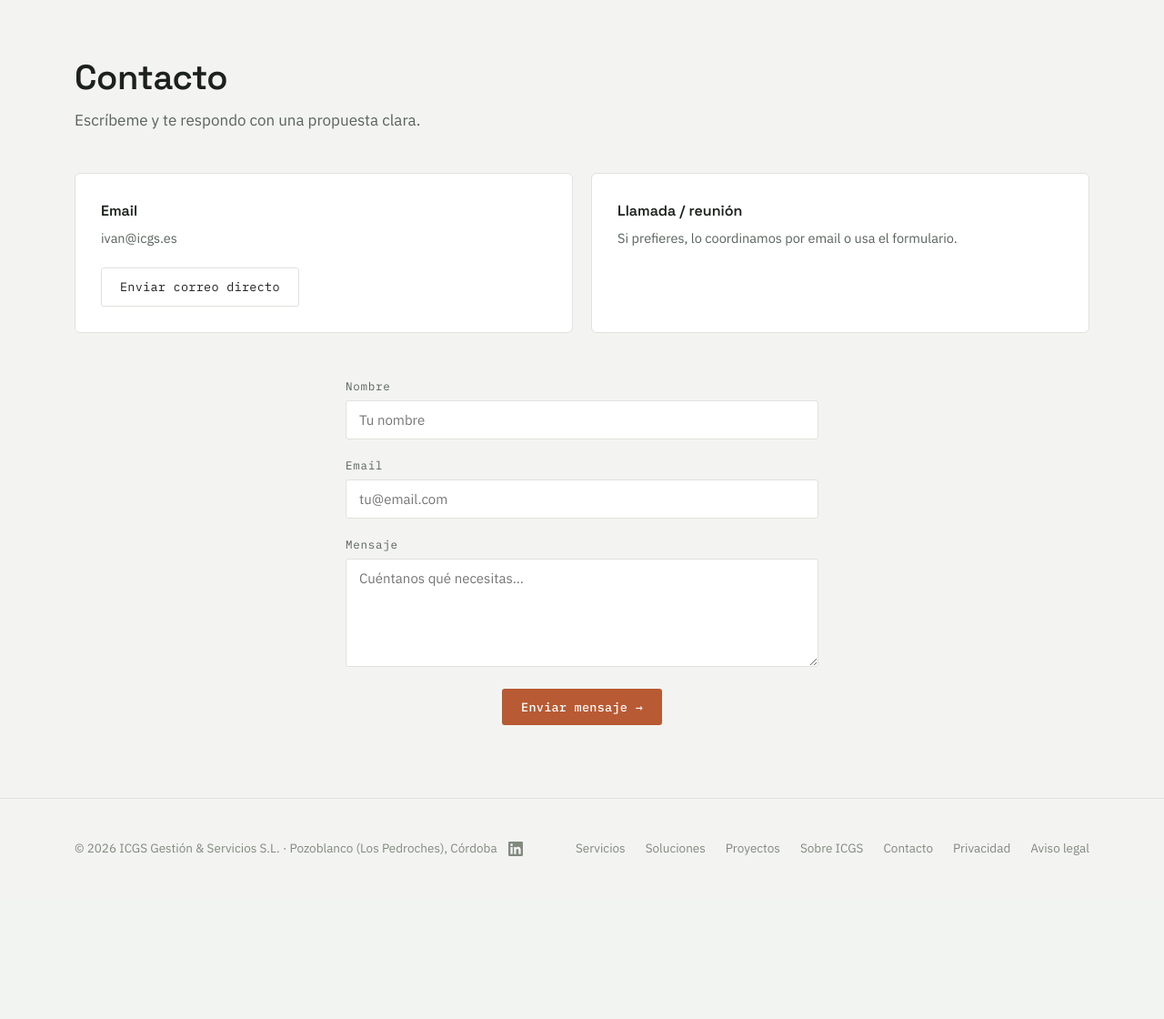
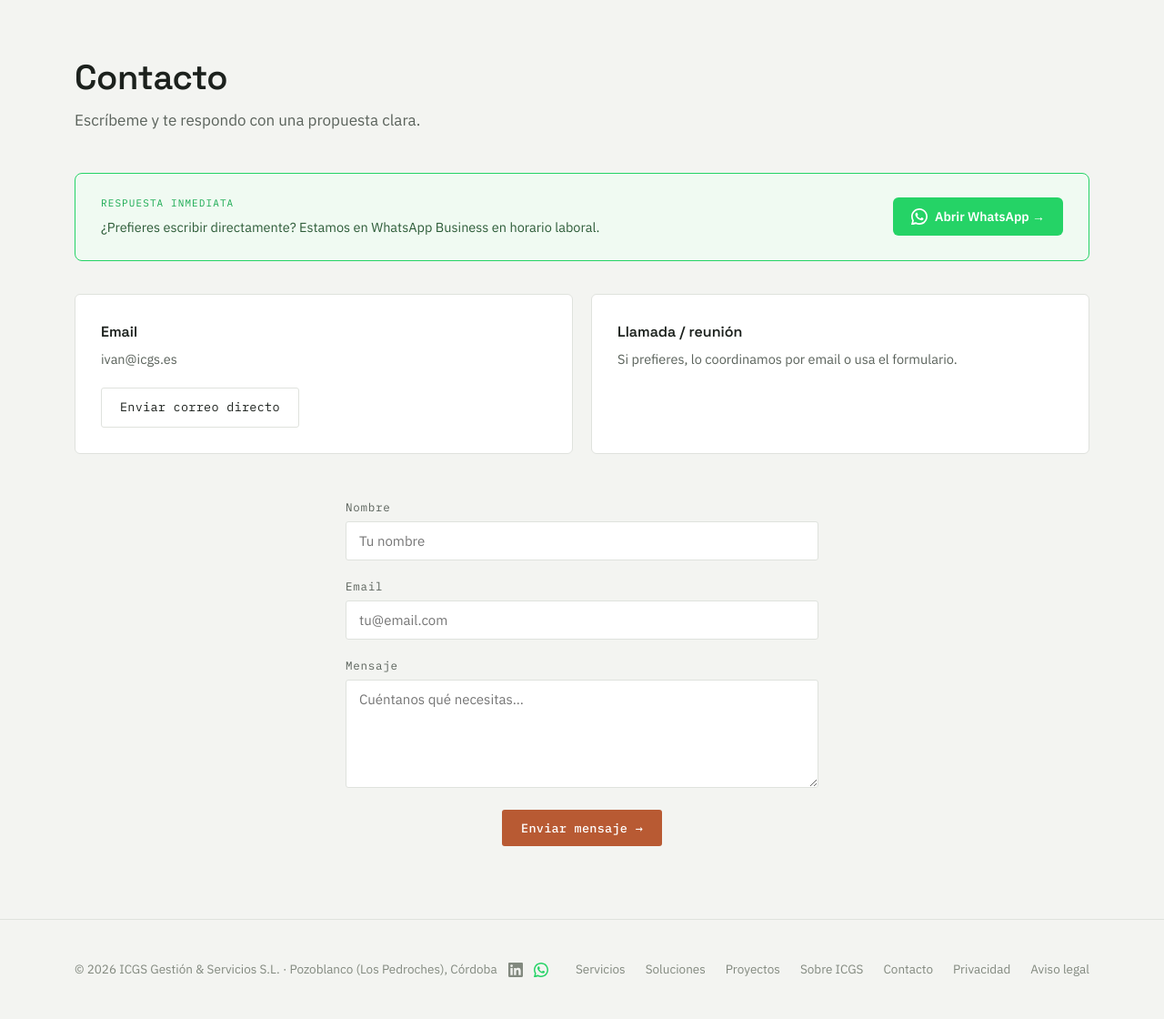
Before and after one commit to icgs-es/web, a Django app: page /contacto/ in a window 1280 px wide. Shown: the part 69-1189 px from the top of the page at 91% size. Before the commit the page ends 1010 px from the top, so only its background shows below. Run offline with Django 5.2, Linux system fonts and the light colour scheme; data that the repository does not hold is empty.

Commit message:
feat: añadir botón WhatsApp Business en pie de página, contacto y sobre-icgs
- Pie de página: icono WhatsApp (verde #25D366) junto a LinkedIn, con tooltip
- /contacto/: bloque destacado RESPUESTA INMEDIATA antes del formulario,
  con fondo verde suave, borde y botón verde, mensaje precargado en enlace
- /sobre-icgs/: icono WhatsApp con número +34 610 934 471 junto al LinkedIn
  en la tarjeta de persona de Iván
- CSS: clase .wa-icon y .btn-wa en sistema de diseño existente

Co-Authored-By: Claude Sonnet 4.6 <noreply@anthropic.com>

```diff
--- a/app/core/templates/base.html
+++ b/app/core/templates/base.html
@@ -232,6 +232,8 @@
   .li-link:hover{color:var(--clay);}
   .li-icon{display:inline-flex;align-items:center;color:var(--text-dim);transition:color .15s;}
   .li-icon:hover{color:var(--clay);}
+  .wa-icon{display:inline-flex;align-items:center;color:#25D366;transition:color .15s;}
+  .wa-icon:hover{color:#1aab52;}
 
   .feature-list{margin-top:22px;display:flex;flex-direction:column;gap:13px;}
   .feature-list li{
@@ -422,6 +424,9 @@
       <a href="https://www.linkedin.com/in/ivan-icgs/" target="_blank" rel="noopener" class="li-icon" aria-label="LinkedIn">
         <svg xmlns="http://www.w3.org/2000/svg" width="16" height="16" viewBox="0 0 24 24" fill="currentColor"><path d="M20.447 20.452h-3.554v-5.569c0-1.328-.027-3.037-1.852-3.037-1.853 0-2.136 1.445-2.136 2.939v5.667H9.351V9h3.414v1.561h.046c.477-.9 1.637-1.85 3.37-1.85 3.601 0 4.267 2.37 4.267 5.455v6.286zM5.337 7.433a2.062 2.062 0 01-2.063-2.065 2.064 2.064 0 112.063 2.065zm1.782 13.019H3.555V9h3.564v11.452zM22.225 0H1.771C.792 0 0 .774 0 1.729v20.542C0 23.227.792 24 1.771 24h20.451C23.2 24 24 23.227 24 22.271V1.729C24 .774 23.2 0 22.222 0h.003z"/></svg>
       </a>
+      <a href="https://wa.me/34610934471" target="_blank" rel="noopener" class="wa-icon" aria-label="WhatsApp" title="Escríbenos por WhatsApp">
+        <svg xmlns="http://www.w3.org/2000/svg" width="16" height="16" viewBox="0 0 24 24" fill="currentColor"><path d="M17.472 14.382c-.297-.149-1.758-.867-2.03-.967-.273-.099-.471-.148-.67.15-.197.297-.767.966-.94 1.164-.173.199-.347.223-.644.075-.297-.15-1.255-.463-2.39-1.475-.883-.788-1.48-1.761-1.653-2.059-.173-.297-.018-.458.13-.606.134-.133.298-.347.446-.52.149-.174.198-.298.298-.497.099-.198.05-.371-.025-.52-.075-.149-.669-1.612-.916-2.207-.242-.579-.487-.5-.669-.51-.173-.008-.371-.01-.57-.01-.198 0-.52.074-.792.372-.272.297-1.04 1.016-1.04 2.479 0 1.462 1.065 2.875 1.213 3.074.149.198 2.096 3.2 5.077 4.487.709.306 1.262.489 1.694.625.712.227 1.36.195 1.871.118.571-.085 1.758-.719 2.006-1.413.248-.694.248-1.289.173-1.413-.074-.124-.272-.198-.57-.347z"/><path d="M12 0C5.373 0 0 5.373 0 12c0 2.124.558 4.121 1.533 5.853L.057 23.57a.75.75 0 00.906.94l5.877-1.543A11.945 11.945 0 0012 24c6.627 0 12-5.373 12-12S18.627 0 12 0zm0 21.75a9.715 9.715 0 01-4.953-1.355l-.355-.211-3.684.967.983-3.595-.231-.369A9.715 9.715 0 012.25 12C2.25 6.615 6.615 2.25 12 2.25S21.75 6.615 21.75 12 17.385 21.75 12 21.75z"/></svg>
+      </a>
     </div>
     <div class="foot-links">
       <a href="/servicios/">Servicios</a>
--- a/app/core/templates/core/contact.html
+++ b/app/core/templates/core/contact.html
@@ -1,6 +1,29 @@
 {% extends "base.html" %}
 
 {% block title %}Contacto · ICGS{% endblock %}
+
+{% block extra_css %}
+<style>
+  .wa-block{
+    border:1px solid #25D366;border-radius:8px;
+    background:#f0faf2;padding:24px 28px;
+    display:flex;align-items:center;justify-content:space-between;
+    gap:20px;flex-wrap:wrap;margin-bottom:36px;
+  }
+  .wa-block-label{
+    font-family:'IBM Plex Mono',monospace;font-size:11px;
+    color:#1aab52;letter-spacing:.1em;margin-bottom:6px;
+  }
+  .wa-block p{font-size:14.5px;color:#2d5c38;margin:0;}
+  .btn-wa{
+    display:inline-flex;align-items:center;gap:8px;
+    background:#25D366;color:#fff;font-size:14px;font-weight:600;
+    text-decoration:none;padding:10px 20px;border-radius:6px;
+    white-space:nowrap;transition:background .15s;flex-shrink:0;
+  }
+  .btn-wa:hover{background:#1aab52;}
+</style>
+{% endblock %}
 
 {% block content %}
 <div class="page-content">
@@ -8,6 +31,18 @@
     <div class="page-head">
       <h1>Contacto</h1>
       <p class="lead">Escríbeme y te respondo con una propuesta clara.</p>
+    </div>
+
+    <!-- WhatsApp Business -->
+    <div class="wa-block">
+      <div>
+        <div class="wa-block-label">RESPUESTA INMEDIATA</div>
+        <p>¿Prefieres escribir directamente? Estamos en WhatsApp Business en horario laboral.</p>
+      </div>
+      <a class="btn-wa" href="https://wa.me/34610934471?text=Hola%2C%20he%20visto%20vuestra%20web%20y%20me%20gustar%C3%ADa%20saber%20m%C3%A1s%20sobre%20vuestros%20servicios." target="_blank" rel="noopener">
+        <svg xmlns="http://www.w3.org/2000/svg" width="18" height="18" viewBox="0 0 24 24" fill="currentColor"><path d="M17.472 14.382c-.297-.149-1.758-.867-2.03-.967-.273-.099-.471-.148-.67.15-.197.297-.767.966-.94 1.164-.173.199-.347.223-.644.075-.297-.15-1.255-.463-2.39-1.475-.883-.788-1.48-1.761-1.653-2.059-.173-.297-.018-.458.13-.606.134-.133.298-.347.446-.52.149-.174.198-.298.298-.497.099-.198.05-.371-.025-.52-.075-.149-.669-1.612-.916-2.207-.242-.579-.487-.5-.669-.51-.173-.008-.371-.01-.57-.01-.198 0-.52.074-.792.372-.272.297-1.04 1.016-1.04 2.479 0 1.462 1.065 2.875 1.213 3.074.149.198 2.096 3.2 5.077 4.487.709.306 1.262.489 1.694.625.712.227 1.36.195 1.871.118.571-.085 1.758-.719 2.006-1.413.248-.694.248-1.289.173-1.413-.074-.124-.272-.198-.57-.347z"/><path d="M12 0C5.373 0 0 5.373 0 12c0 2.124.558 4.121 1.533 5.853L.057 23.57a.75.75 0 00.906.94l5.877-1.543A11.945 11.945 0 0012 24c6.627 0 12-5.373 12-12S18.627 0 12 0zm0 21.75a9.715 9.715 0 01-4.953-1.355l-.355-.211-3.684.967.983-3.595-.231-.369A9.715 9.715 0 012.25 12C2.25 6.615 6.615 2.25 12 2.25S21.75 6.615 21.75 12 17.385 21.75 12 21.75z"/></svg>
+        Abrir WhatsApp →
+      </a>
     </div>
 
     <div class="g2" style="margin-bottom:48px;">
```
Also changed, not shown: app/core/templates/core/about.html (+10 -4 lines).
